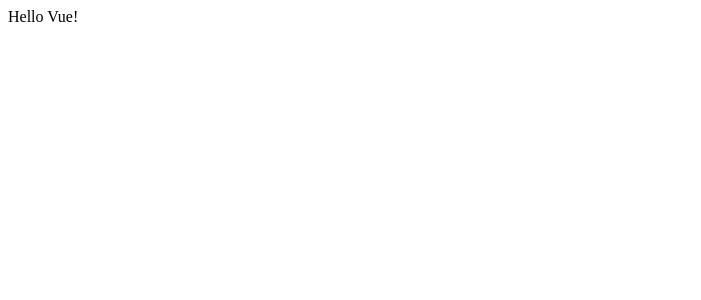
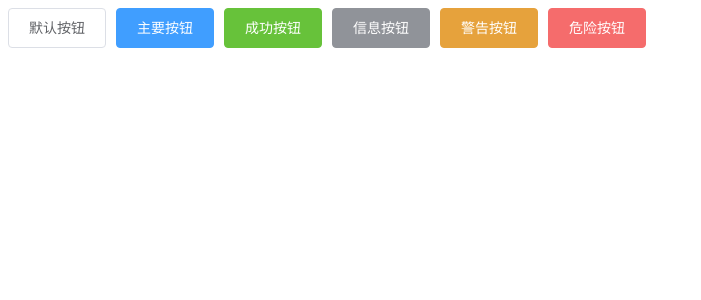
Before and after one commit to coding327/jianshu-ui, a Vue app: page / in a window 1280 px wide. Shown: the top 300 px of the page, without its empty margins (0-701 px from the left). Built offline with nearby package versions, Linux system fonts and the light colour scheme.

Commit message:
config: 配置ElementUI组件库

```diff
--- a/package.json
+++ b/package.json
@@ -8,6 +8,7 @@
   },
   "dependencies": {
     "core-js": "^3.8.3",
+    "element-ui": "^2.15.14",
     "vue": "^2.6.14",
     "vue-router": "^3.5.1",
     "vuex": "^3.6.2"
--- a/src/App.vue
+++ b/src/App.vue
@@ -1,5 +1,14 @@
 <template>
-  <div>{{ message }}</div>
+  <div>
+    <el-row>
+      <el-button>默认按钮</el-button>
+      <el-button type="primary">主要按钮</el-button>
+      <el-button type="success">成功按钮</el-button>
+      <el-button type="info">信息按钮</el-button>
+      <el-button type="warning">警告按钮</el-button>
+      <el-button type="danger">危险按钮</el-button>
+    </el-row>
+  </div>
 </template>
 
 <script>
--- a/src/main.js
+++ b/src/main.js
@@ -2,8 +2,11 @@
 import App from './App.vue'
 import router from './router'
 import store from './store'
+import ElementUI from 'element-ui'
+import 'element-ui/lib/theme-chalk/index.css';
 
 Vue.config.productionTip = false
+Vue.use(ElementUI);
 
 new Vue({
   router,
```
Also changed, not shown: 1 other file (tests, documents, lock files or other folders).
